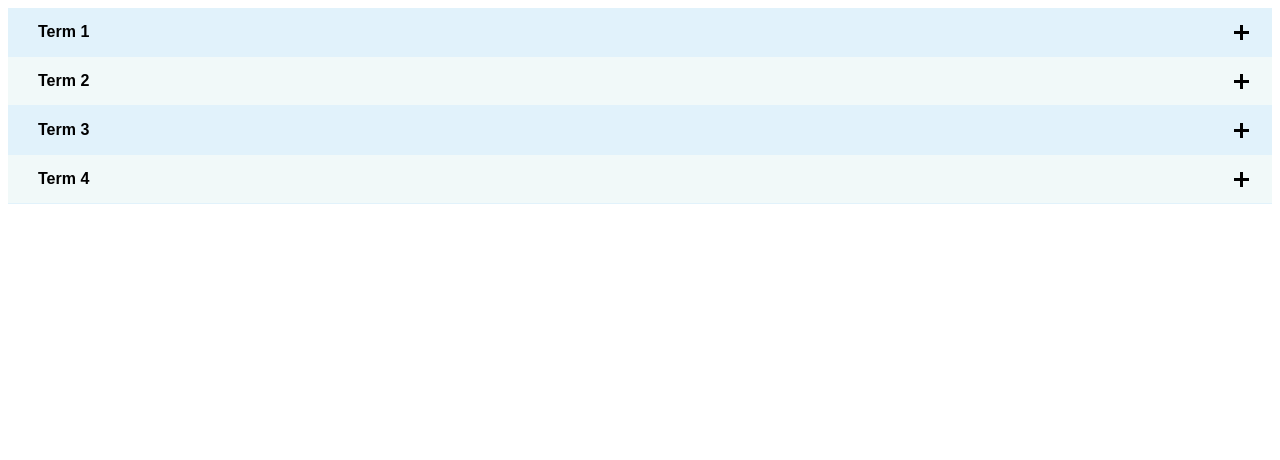
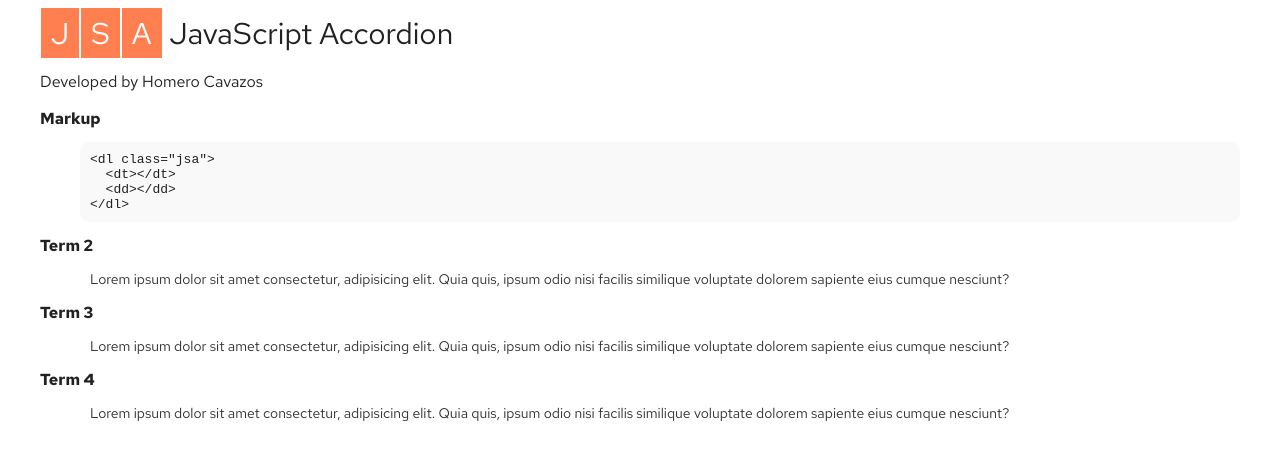
Before and after one commit to homerocavazos/js-accordion, a plain HTML site: page index.html in a window 1280 px wide. Drawn offline with Linux system fonts and the light colour scheme.

Commit message:
styling started

```diff
--- a/_js/jsa.js
+++ b/_js/jsa.js
@@ -1,3 +1,16 @@
+/*
+     _________/\/\____/\/\/\/\/\______/\/\_____
+    _________/\/\__/\/\____________/\/\/\/\___
+   _________/\/\____/\/\/\/\____/\/\____/\/\_
+  _/\/\____/\/\__________/\/\__/\/\/\/\/\/\_
+ ___/\/\/\/\____/\/\/\/\/\____/\/\____/\/\_
+__________________________________________
+
+ Version: 1.0.0
+  Author: Homero Cavazos
+ Website: https://github.com/homerocavazos/jsa
+
+ */
 "use strict";
 let jsa = window.jsa || {};
 
@@ -8,7 +21,6 @@ jsa = (() => {
     _.settings = {
       dt: "dt",
       dd: "dd",
-      greet: "hello",
     };
     _.el = ".jsa";
 
--- a/index.html
+++ b/index.html
@@ -3,13 +3,90 @@
   <meta charset="UTF-8">
   <meta name="viewport" content="width=device-width, initial-scale=1.0">
   <title>Vanila Accordion</title>
-  <link rel="stylesheet" href="./_css/style.css">
+  <link href="https://fonts.googleapis.com/css2?family=Red+Hat+Text:wght@400;700&display=swap" rel="stylesheet">
+  <link rel="stylesheet" href="./_css/jsa-theme.css">
+  <style>
+    * {
+  -webkit-font-smoothing: antialiased;
+  -moz-osx-font-smoothing: grayscale;
+}
+    body {
+      color: rgba(0,0,0,0.87);
+      font-family: 'Red Hat Text', sans-serif;
+    }
+    section{
+      max-width: 1200px;
+      margin: 0 auto;
+    }
+    section div {
+      max-width: 1140px;
+      margin: 0 auto;
+    }
+    h1 {
+
+      font-weight: 100;
+      font-size: 30px;
+      margin:0;
+
+    }
+    h1 span {
+      /* border: 1px solid lightblue; */
+      padding: 5px 10px;
+      margin: 0 1px;
+      display: inline-block;
+      background-color: coral;
+      color: #ffffff;
+    }
+    h2 {
+      font-size: 16px;
+      font-weight: 400;
+    }
+    h3 {
+      font-size: 20px;
+      font-weight: 700;
+    }
+    p {
+      font-size: 14px;
+      color: #333333;
+      font-weight: 400;
+    }
+    hr {
+      background-color: lightpink;
+      border:none;
+      height: 1px;
+    }
+    dl, dt, dd {
+      font-family: 'Red Hat Text', sans-serif;
+    }
+    dt {
+      font-weight: 700;
+    }
+    pre {
+      padding: 10px;
+      background-color: #d3d3d326;
+      border-radius: 10px;
+    }
+  </style>
 </head>
 <body>
   <section>
+    <h1><span>J</span><span>S</span><span>A</span> JavaScript Accordion</h1>
+    <h2>Developed by Homero Cavazos</h2>
+
+
+  </section>
+  <section>
     <dl class="jsa">
-      <dt>Term 1</dt>
-      <dd><div><p>Lorem ipsum dolor sit amet consectetur, adipisicing elit. Quia quis, ipsum odio nisi facilis similique voluptate dolorem sapiente eius cumque nesciunt? </p></div></dd>
+      <dt>Markup</dt>
+      <dd>
+<pre>
+&lt;dl class=&quot;jsa&quot;&gt;
+  &lt;dt&gt;&lt;/dt&gt;
+  &lt;dd&gt;&lt;/dd&gt;
+&lt;/dl&gt;
+</pre>
+
+      </dd>
       <dt>Term 2</dt>
       <dd><div><p>Lorem ipsum dolor sit amet consectetur, adipisicing elit. Quia quis, ipsum odio nisi facilis similique voluptate dolorem sapiente eius cumque nesciunt? </p></div></dd>
       <dt>Term 3</dt>
@@ -19,14 +96,12 @@
     </dl>
   </section>
 
+
   <script src="./_js/jsa.js"></script>
   <script>
 
-    var homer = new jsa()
-   homer.init();
-
-
-
+    var example = new jsa();
+    example.init();
 
 
   </script>
```
